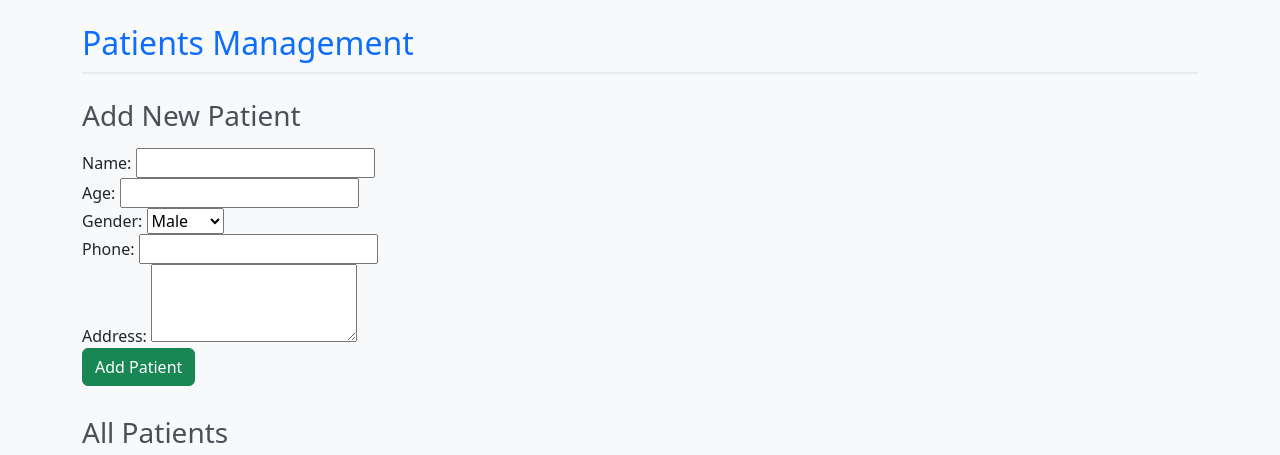
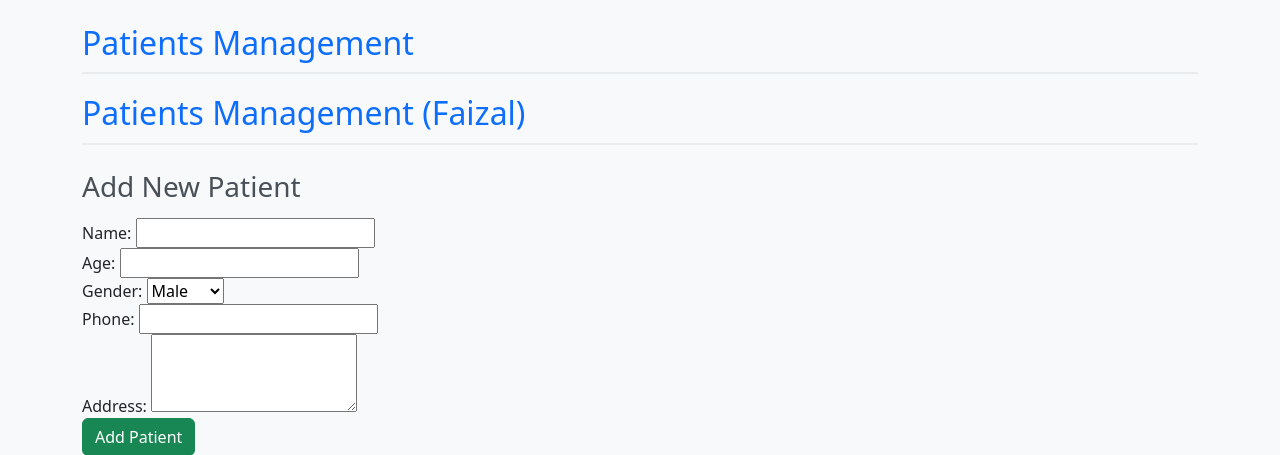
Before and after one commit to ATony2500/hms, a PHP site: page /patients.php in a window 1280 px wide. Shown: the part 56-511 px from the top of the page. Run offline with PHP 8.4, Linux system fonts and the light colour scheme; a user stored in the database is signed in; data that the repository does not hold is empty.

Commit message:
Update patients.php

```diff
--- a/patients.php
+++ b/patients.php
@@ -32,6 +32,7 @@ include 'includes/header.php';
 ?>
 
 <h2>Patients Management</h2>
+<h2>Patients Management (Faizal)</h2>
 
 <?php echo $message; ?>
 
```
